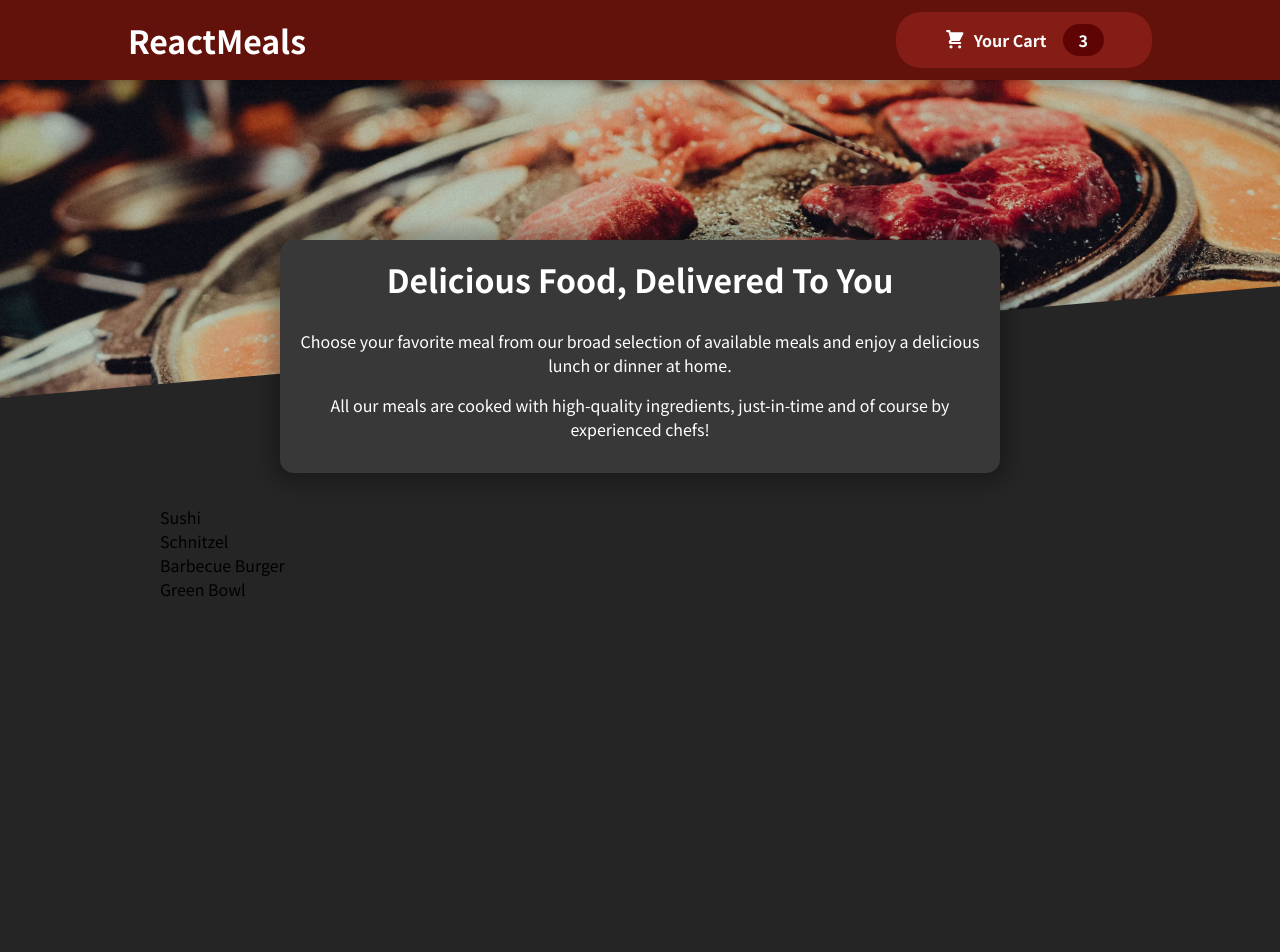
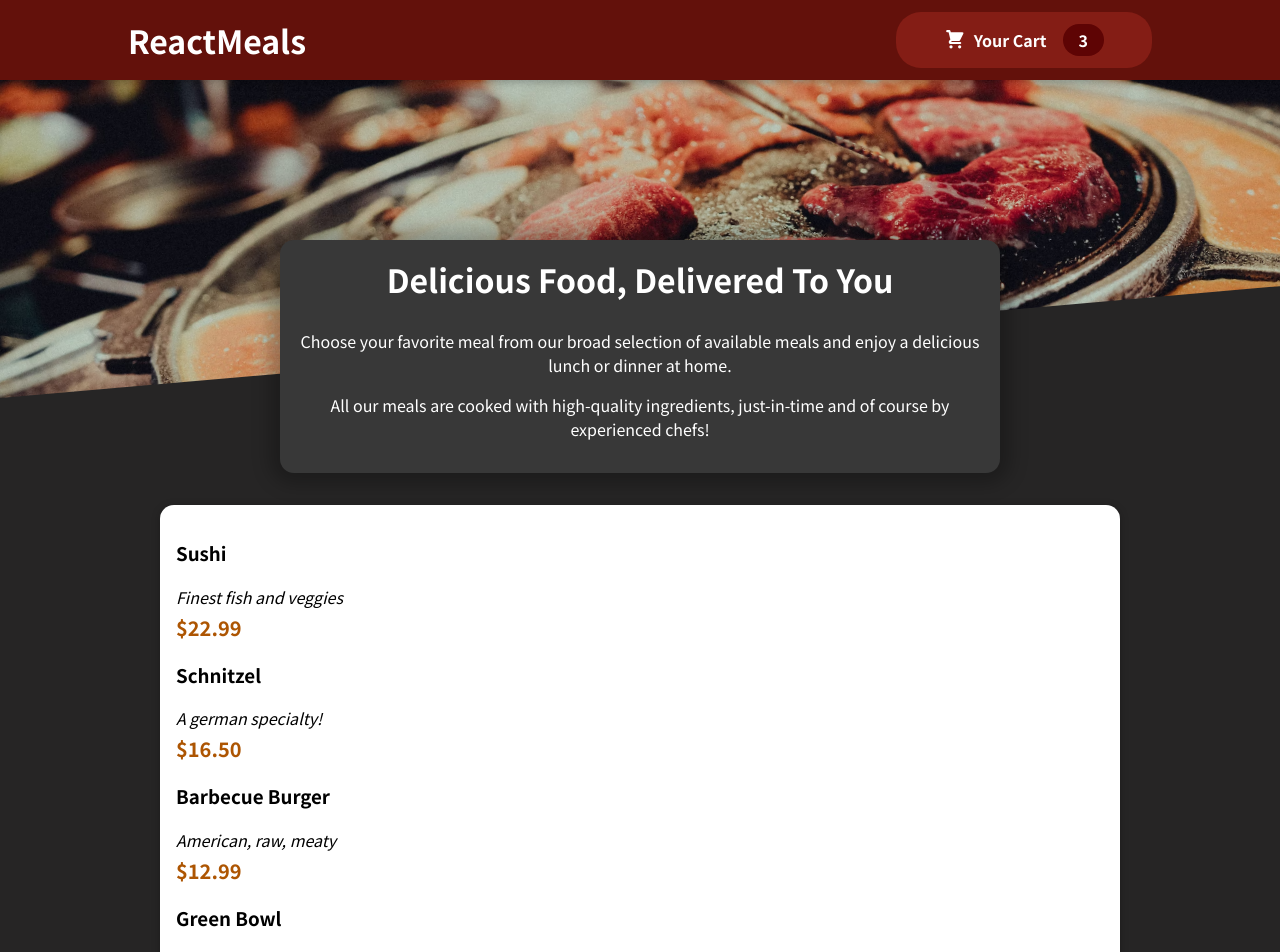
Before and after one commit to nicoleerlano/food-order-app, a React (Create React App) app: page / in a window 1280 px wide. Shown: the top 952 px of the page. Before the commit the page ends 800 px from the top, so only its background shows below. Built offline with nearby package versions, Linux system fonts and the light colour scheme.

Commit message:
Add MealItem and Card components

```diff
--- a/src/components/Meals/AvailableMeals.js
+++ b/src/components/Meals/AvailableMeals.js
@@ -1,4 +1,6 @@
 import classes from "./AvailableMeals.module.css";
+import MealItem from "./MealItem/MealItem";
+import Card from "./../UI/Card";
 
 const DUMMY_MEALS = [
   {
@@ -28,10 +30,19 @@
 ];
 
 const AvailableMeals = () => {
-  const mealsList = DUMMY_MEALS.map((meal) => <li>{meal.name}</li>);
+  const mealsList = DUMMY_MEALS.map((meal) => (
+    <MealItem
+      key={meal.id}
+      name={meal.name}
+      description={meal.description}
+      price={meal.price}
+    />
+  ));
   return (
     <section className={classes.meals}>
-      <ul>{mealsList}</ul>
+      <Card>
+        <ul>{mealsList}</ul>
+      </Card>
     </section>
   );
 };
--- /dev/null
+++ b/src/components/Meals/MealItem/MealIem.module.css
@@ -0,0 +1,22 @@
+.meal {
+    display: flex;
+    justify-content: space-between;
+    margin: 1rem;
+    padding-bottom: 1rem;
+    border-bottom: 1px solid #ccc;
+  }
+
+  .meal h3 {
+    margin: 0 0 0.25rem 0;
+  }
+
+  .description {
+    font-style: italic;
+  }
+
+  .price {
+    margin-top: 0.25rem;
+    font-weight: bold;
+    color: #ad5502;
+    font-size: 1.25rem;
+  }
--- /dev/null
+++ b/src/components/Meals/MealItem/MealItem.js
@@ -0,0 +1,18 @@
+import classes from "./MealIem.module.css";
+
+const MealItem = (props) => {
+  const price = `$${props.price.toFixed(2)}`;
+
+  return (
+    <li>
+      <div>
+        <h3>{props.name}</h3>
+        <div className={classes.description}>{props.description}</div>
+        <div className={classes.price}>{price}</div>
+      </div>
+      <div></div>
+    </li>
+  );
+};
+
+export default MealItem;
--- a/src/components/Meals/Meals.js
+++ b/src/components/Meals/Meals.js
@@ -1,6 +1,6 @@
-import { Fragment } from "react";
 import MealsSummary from "./MealsSummary";
 import AvailableMeals from "./AvailableMeals";
+import { Fragment } from "react";
 
 const Meals = () => {
   return (
--- /dev/null
+++ b/src/components/UI/Card.js
@@ -0,0 +1,7 @@
+import classes from "./Card.module.css";
+
+const Card = (props) => {
+  return <div className={classes.card}>{props.children}</div>;
+};
+
+export default Card;
--- /dev/null
+++ b/src/components/UI/Card.module.css
@@ -0,0 +1,6 @@
+.card {
+    padding: 1rem;
+    box-shadow: 0 2px 8px rgba(0, 0, 0, 0.25);
+    border-radius: 14px;
+    background-color: white;
+  }
```
